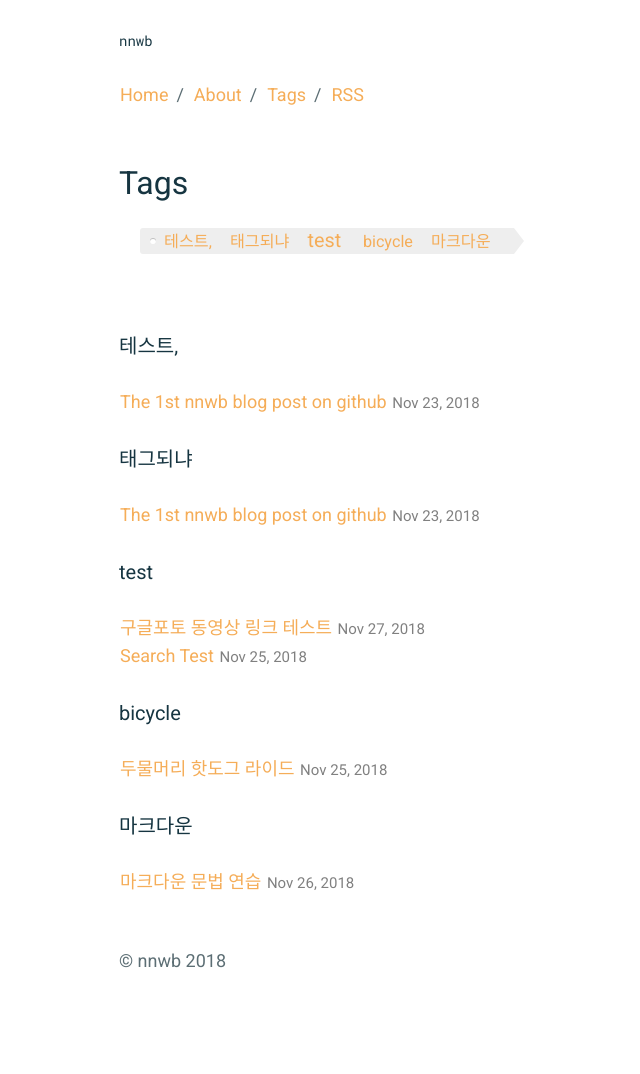
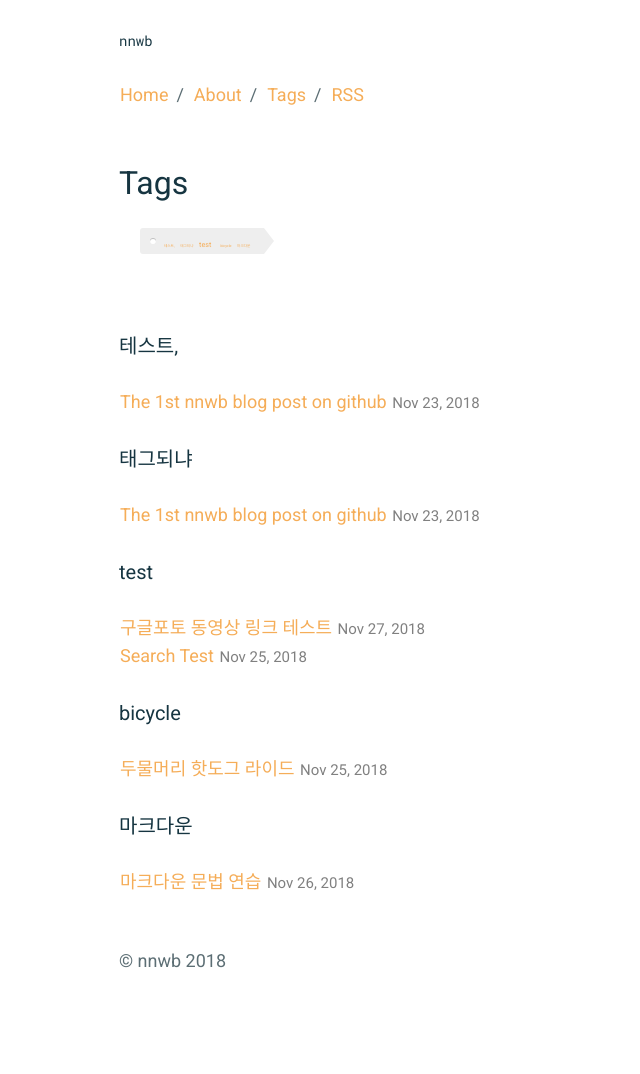
Before and after one commit to nnwb/nnwb.github.io, a Jekyll site: the page built from _pages/tags.md, in a window 1280 px wide. Shown: the whole page, without its empty margins (171-811 px from the left). Built offline with Jekyll 4.4.1, drawn with Linux system fonts in a browser that asks for light colours.

Commit message:
Update tags.md

```diff
--- a/_pages/tags.md
+++ b/_pages/tags.md
@@ -5,7 +5,7 @@ permalink: /tags/
 ---
 <ul class="c-tag">
 {% for tag in site.tags %}
-<span style="font-size: {{ tag | last | size | times: 100 | divided_by: site.tags.size | plus: 70  }}%">
+<span style="font-size: {{ tag | last | size | times: 100 | divided_by: site.tags.size | plus: 0  }}%">
 <a href="#{{ tag | first | slugize }}">
 {{ tag | first }}
     </a> &nbsp;&nbsp;
```
